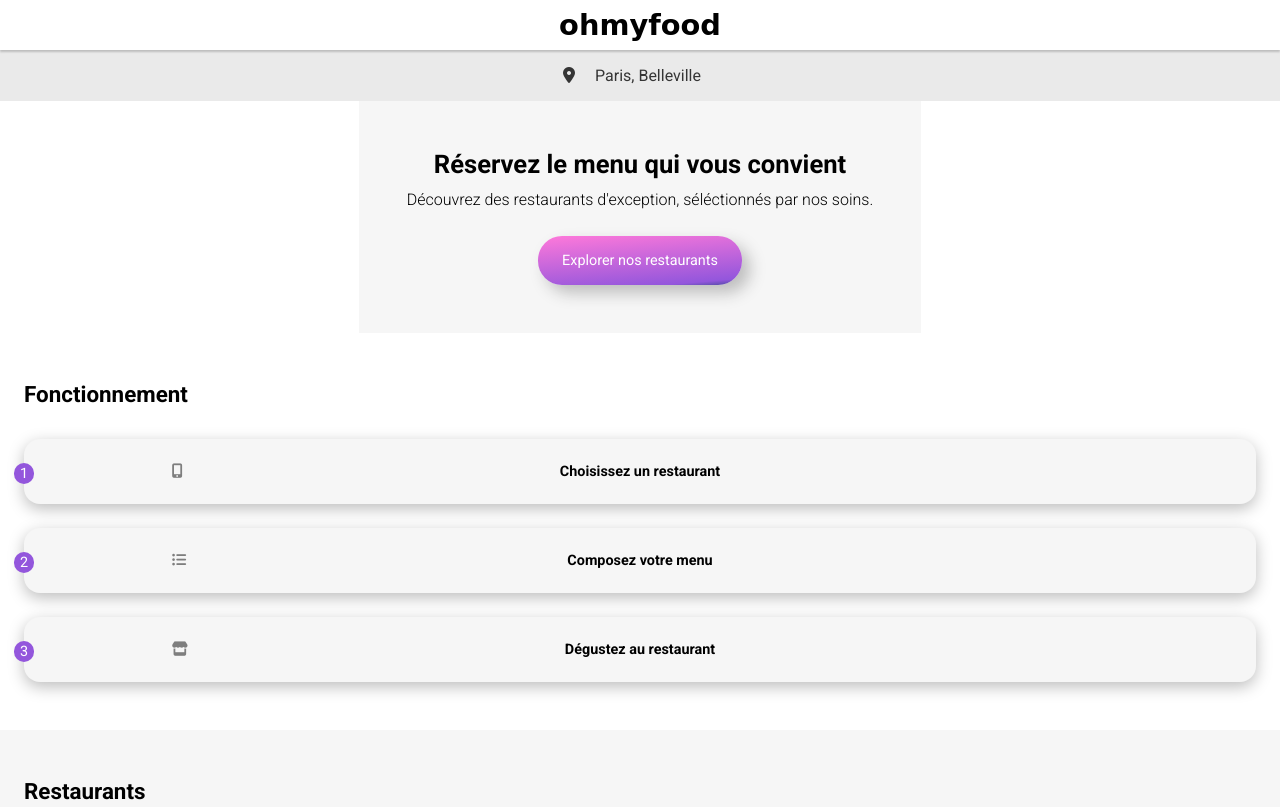
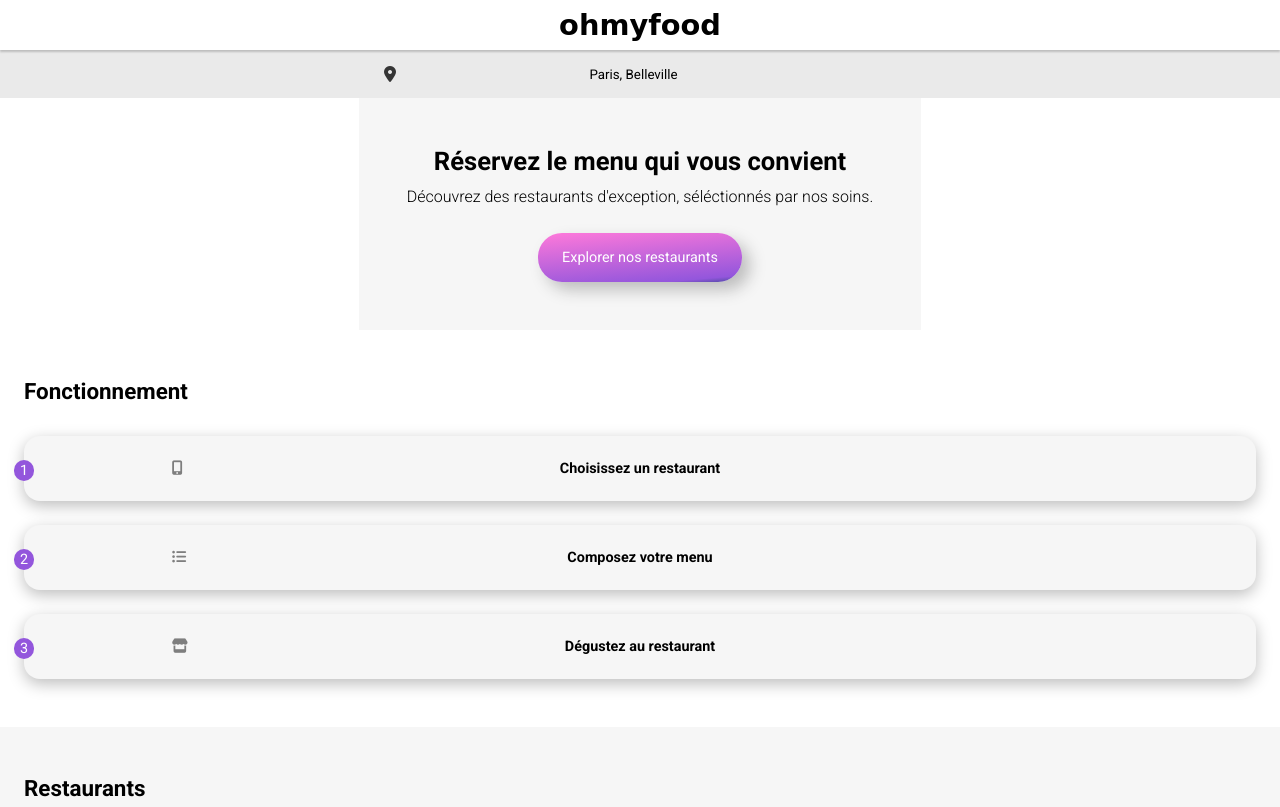
Before and after one commit to Cyprien-BM/CyprienBelleminMenard_3_14122021, a website: page index.html in a window 1280 px wide. Shown: the top 807 px of the page. Drawn offline with Linux system fonts and the light colour scheme; a web font is replaced by a local one.

Commit message:
Adding hover effect on fonctionnement card and transforming location section into input

```diff
--- a/index.html
+++ b/index.html
@@ -1,5 +1,5 @@
 <!DOCTYPE html>
-<html lang="en">
+<html lang="fr">
 <head>
     <meta charset="UTF-8">
     <meta http-equiv="X-UA-Compatible" content="IE=edge">
@@ -20,10 +20,10 @@
 
         <section class="nav-section">
 
-            <div class="localisation-block">
+            <form method="post" class="localisation-block">
                 <span class="localisation-block__logo-pin"><i class="fas fa-map-marker-alt"></i></span>
-                <span class="localisation-block__localisation">Paris, Belleville</span>
-            </div>
+                <input type="search" name="localisation" value="Paris, Belleville"/>
+            </form>
 
             <div class="nav-block-index">
                 <h2>Réservez le menu qui vous convient</h2>
--- a/sass/pages/_index.scss
+++ b/sass/pages/_index.scss
@@ -4,14 +4,25 @@
 }
 
 .localisation-block {
+    display: flex;
+    justify-content: center;
+    align-items: center;
     width: 100%;
+    height: 3rem;
     background-color: $color-bg-medium;
-    padding: 1rem 0;
     font-weight: 400;
     color: #353535;
+    position: relative;
     &__logo-pin {
-        position: relative;
-        right: 1rem;
+        position: absolute;
+        left: 30%;
+    }
+    input {
+        background: none;
+        border: none;
+        width: 99%;
+        height: 90%;
+        text-align: center;
     }
 }
 
@@ -71,6 +82,14 @@
         .card__txt {
             font-weight: bold;
         }
+
+        &:hover {
+            background-color: $color-bg-fonctionnement-hover;
+
+            .card__logo {
+                color: $color-primary;
+            }
+        }
     }
 }
 
@@ -85,6 +104,12 @@
         background-color: white;
         border-radius: 1rem;
         position: relative;
+        box-shadow: 0 .5rem .5rem $color-shadow;
+        transition: transform 250ms ease-in-out;
+
+        &:hover {
+            transform: scale(1.03);
+        }
 
         img {
             width: 100%;
--- a/sass/utils/_variables.scss
+++ b/sass/utils/_variables.scss
@@ -6,5 +6,6 @@ $color-tertiary: #99e2d0;
 $color-bg-medium: #eaeaea;
 $color-bg-light: #f6f6f6;
 $color-bg-dark: #353535;
+$color-bg-fonctionnement-hover: #f5edff;
 $color-shadow: #bdbdbd;
 $color-logo-card: #7e7e7e
```
Also changed, not shown: css/style.css, 1 other file.
